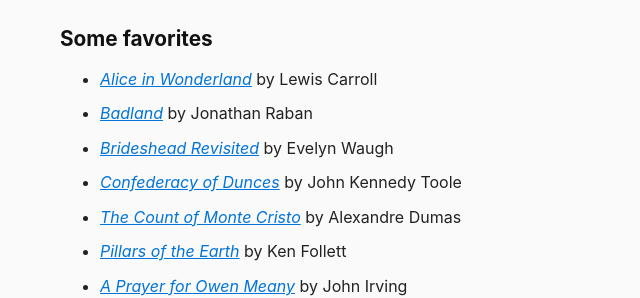
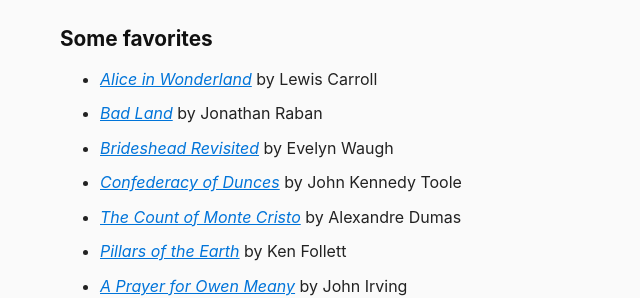
Before and after one commit to berensp/berensp.github.io, a Jekyll site: the page built from books.md, in a window 1280 px wide. Shown: the part 815-1113 px from the top of the page, without its empty margins (260-900 px from the left). Built offline with Jekyll 4.4.1, drawn with Linux system fonts in a browser that asks for light colours; nearby versions of some CDN libraries.

Commit message:
Update books.md

```diff
--- a/books.md
+++ b/books.md
@@ -20,7 +20,7 @@ I ain't particularly well-read, but changing that one book at a time.
 
 ## Some favorites
 - [*Alice in Wonderland*](https://www.google.com/books/edition/Alice_s_Adventures_in_Wonderland/AjIWAAAAYAAJ?hl=en&gbpv=0) by Lewis Carroll
-- [*Badland*](https://www.google.com/books/edition/Bad_Land/ZbiNJcYeM6gC?hl=en&gbpv=0) by Jonathan Raban
+- [*Bad Land*](https://www.google.com/books/edition/Bad_Land/ZbiNJcYeM6gC?hl=en&gbpv=0) by Jonathan Raban
 - [*Brideshead Revisited*](https://www.google.com/books/edition/Brideshead_Revisited/mAjbDwAAQBAJ) by Evelyn Waugh
 - [*Confederacy of Dunces*](https://www.google.com/books/edition/A_Confederacy_of_Dunces/WM6OztAsYWQC?hl=en&gbpv=0) by John Kennedy Toole
 - [*The Count of Monte Cristo*](https://www.google.com/books/edition/The_Count_of_Monte_Cristo/RyEEAAAAQAAJ?hl=en&gbpv=0) by Alexandre Dumas
```
